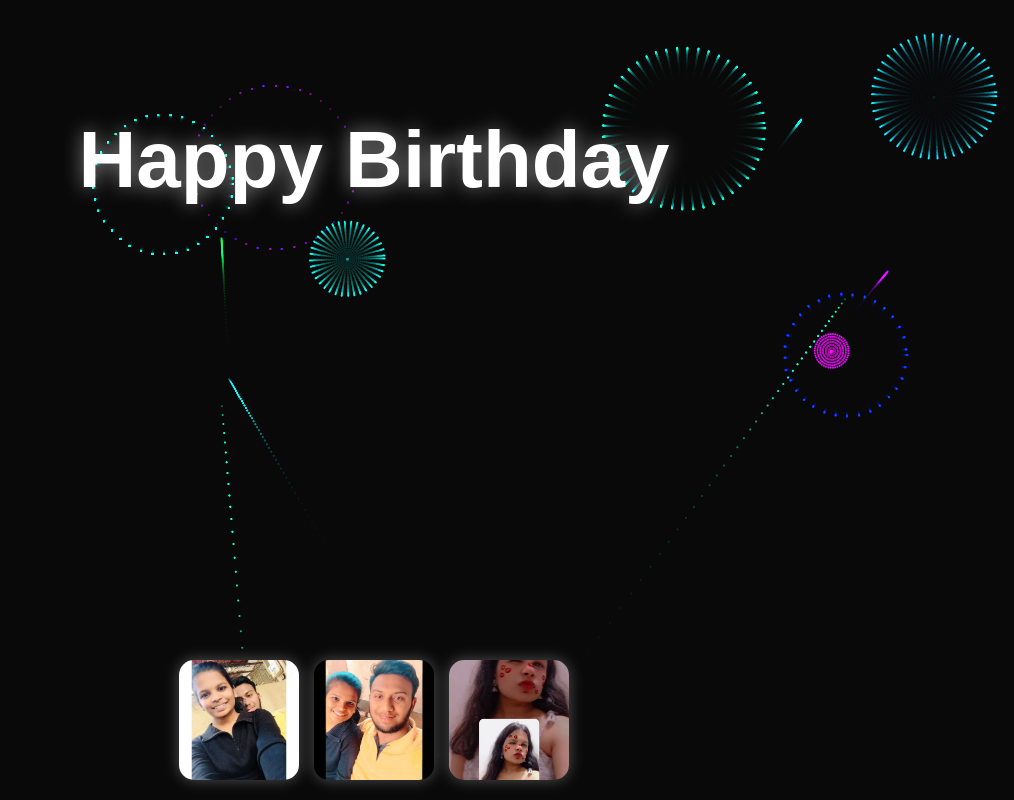
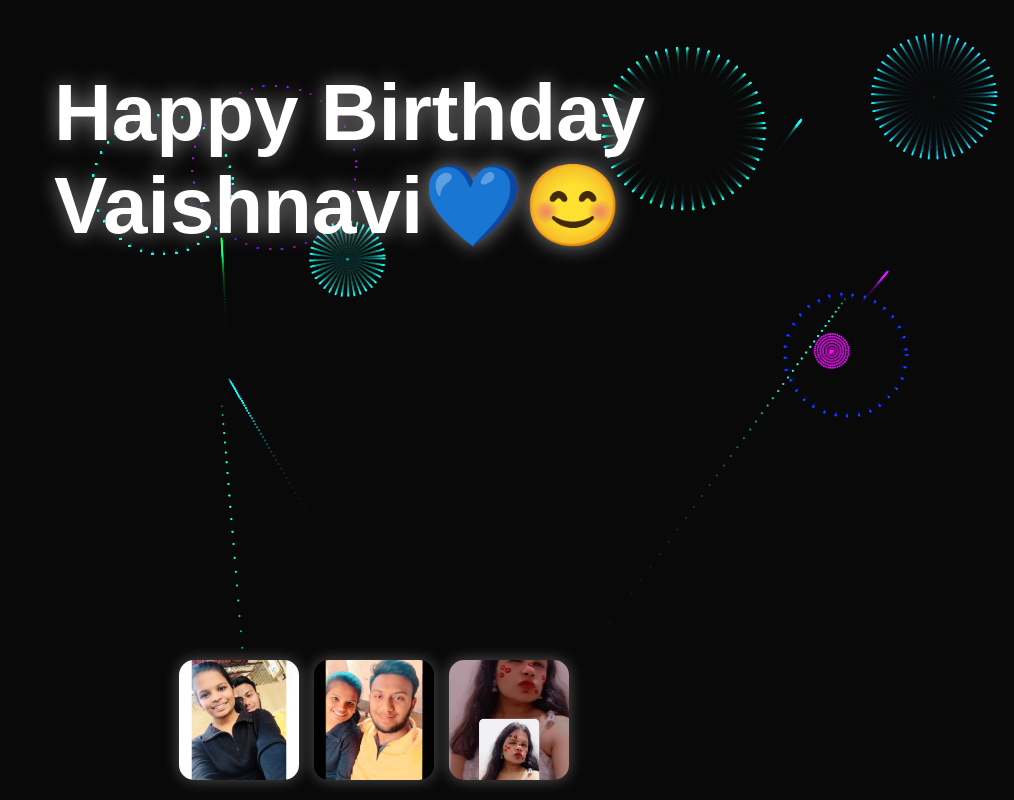
Before and after one commit to SaHiLx23/birthday, a plain HTML site: page Birthday/index.html in a window 1280 px wide. Shown: the whole page, without its empty margins (266-1280 px from the left). Drawn offline with Linux system fonts and the light colour scheme.

Commit message:
Update index.html

```diff
--- a/Birthday/index.html
+++ b/Birthday/index.html
@@ -7,7 +7,7 @@
     <link rel="stylesheet" href="css/styles.css">
 </head>
 <body>
-    <h1 id="birthday-title">Happy Birthday</h1>
+    <h1 id="birthday-title">Happy Birthday Vaishnavi💙😊</h1>
     <canvas id="birthday"></canvas>
 
     <div id="photo-gallery">
```
